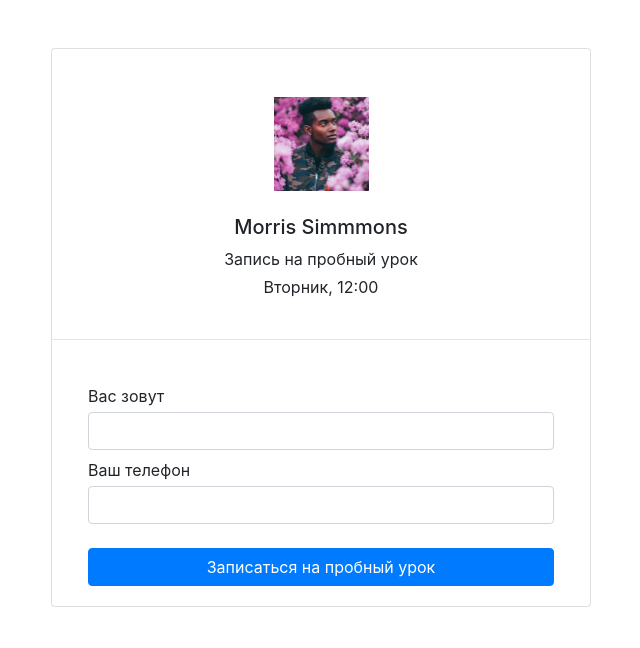
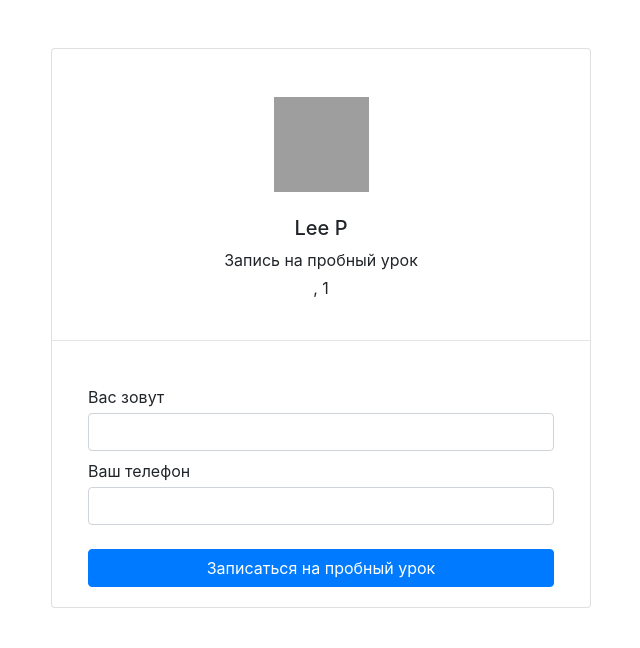
Before and after one commit to temo4kin/Project_2, a Flask app: page /booking/1/1/1 in a window 1280 px wide. Shown: the part 72-720 px from the top of the page, without its empty margins (319-959 px from the left). Run offline with Flask 2, Linux system fonts and the light colour scheme; some libraries are stand-ins or nearby versions; grey boxes are pictures that could not be loaded.

Commit message:
Заявка на пробный урок

```diff
--- a/app.py
+++ b/app.py
@@ -45,9 +45,9 @@
     return render_template("request_done.html")
 
 
-@app.route('/booking/<teacher_id>/<day>/<time>')
+@app.route('/booking/<int:teacher_id>/<day>/<time>')
 def booking(teacher_id, day, time):
-    return render_template("booking.html")
+    return render_template("booking.html", teachers=teachers, teacher_id=teacher_id, weekdays=weekdays, day=day, time=time)
 
 
 @app.route('/booking_done')
--- a/templates/booking.html
+++ b/templates/booking.html
@@ -7,17 +7,17 @@
       <div class="col-10 col-md-6 offset-1 offset-md-3 mb-3">
         <form action="booking_done.html" class="card mb-3">
           <div class="card-body text-center pt-5">
-            <img src="../static/pict 1.png" class="mb-3" width="95" alt="">
-            <h2 class="h5 card-title mt-2 mb-2">Morris Simmmons</h2>
+            <img src="{{ teachers[teacher_id]['picture'] }}" class="mb-3" width="95" alt="">
+            <h2 class="h5 card-title mt-2 mb-2">{{ teachers[teacher_id]['name'] }}</h2>
             <p class="my-1">Запись на пробный урок</p>
-            <p class="my-1">Вторник, 12:00</p>
+            <p class="my-1">{{ weekdays[day] }}, {{ time }}</p>
           </div>
           <hr />
           <div class="card-body mx-3">
               <div class="row">
-                  <input class="form-control" type="hidden" name="clientWeekday" value="mon">
-                  <input class="form-control" type="hidden" name="clientTime" value="12:00">
-                  <input class="form-control" type="hidden" name="clientTeacher" value="10">
+                  <input class="form-control" type="hidden" name="clientWeekday" value="{{ day }}">
+                  <input class="form-control" type="hidden" name="clientTime" value="{{ time }}">
+                  <input class="form-control" type="hidden" name="clientTeacher" value="{{ teacher_id }}">
               </div>
 
             <label class="mb-1 mt-2" for="clientName">Вас зовут</label>
```
